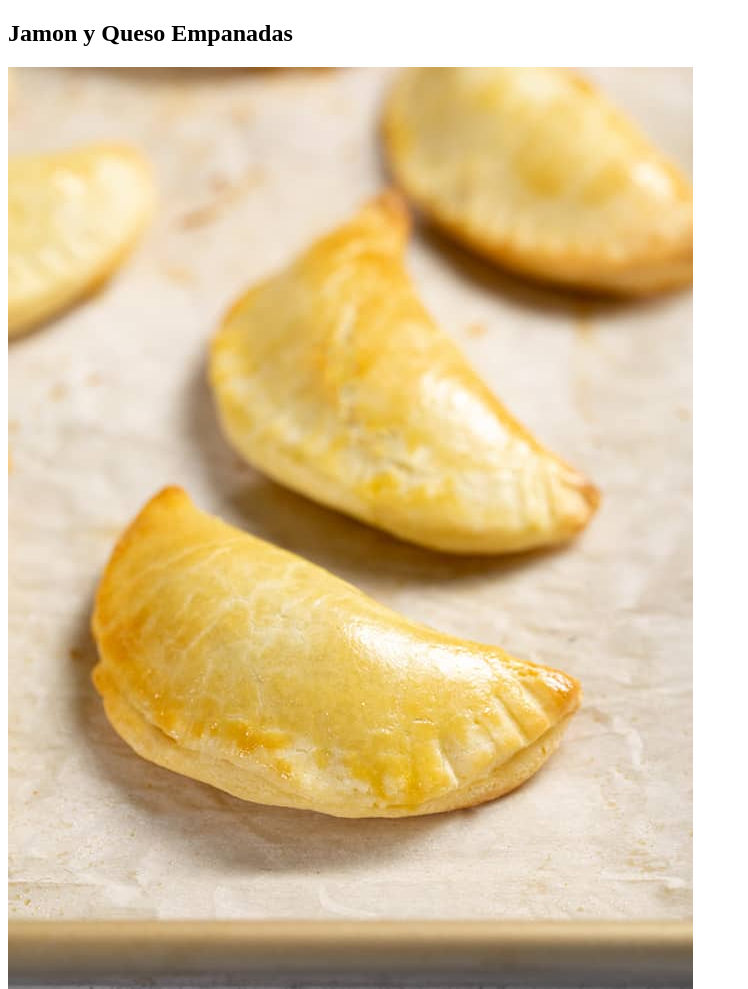
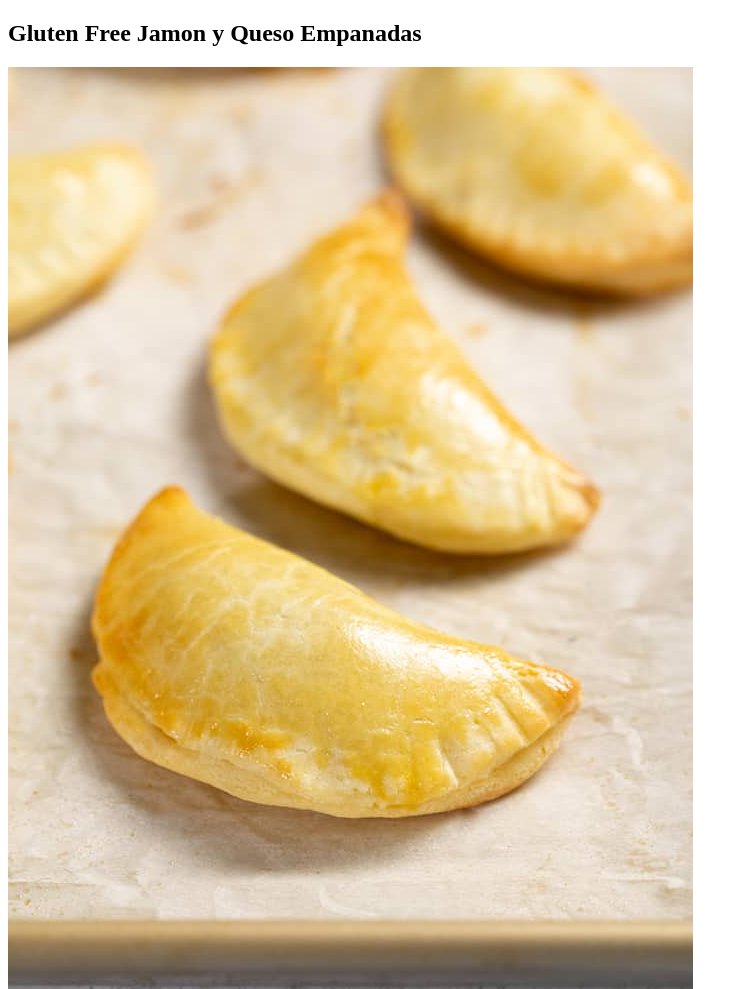
Before and after one commit to lukras-exe/myRecipes, a plain HTML site: page recipes/empanada/empanada.html in a window 1280 px wide. Shown: the top 989 px of the page, without its empty margins (0-748 px from the left). Drawn offline with Linux system fonts and the light colour scheme.

Commit message:
Fixed title

```diff
--- a/recipes/empanada/empanada.html
+++ b/recipes/empanada/empanada.html
@@ -6,7 +6,7 @@
     <title>Empanadas (Jamon y Queso)</title>
 </head>
 <body>
-    <h2>Jamon y Queso Empanadas</h2>
+    <h2>Gluten Free Jamon y Queso Empanadas</h2>
     <img src="emapnada.jpg" alt="Empanada">
 
     <h4>Empanadas are one of my favorite Latin American dishes. Specifically
```
